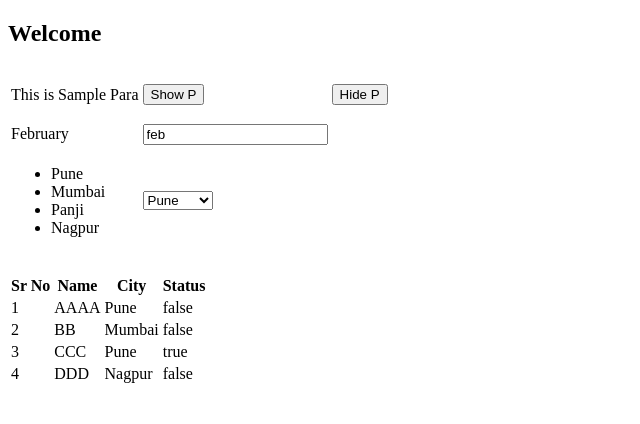
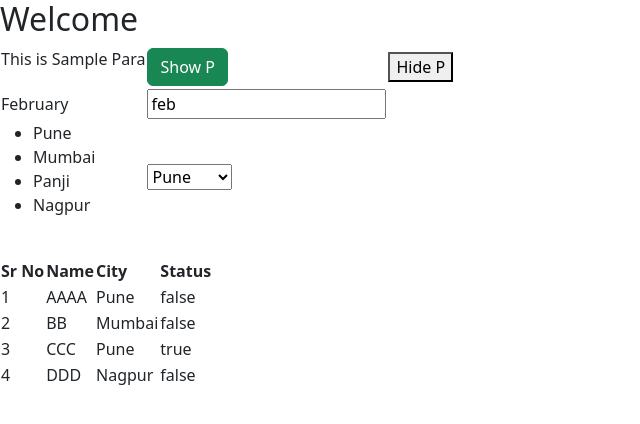
Before and after one commit to PalleWestermann/angular20Tutorial2, an Angular app: page / in a window 1280 px wide. Shown: the top 424 px of the page, without its empty margins (0-640 px from the left). Built offline with nearby package versions, Linux system fonts and the light colour scheme.

Commit message:
added bootstrap

```diff
--- a/angular.json
+++ b/angular.json
@@ -25,6 +25,7 @@
               }
             ],
             "styles": [
+              "./node_modules/bootstrap/dist/css/bootstrap.min.css",
               "src/styles.css"
             ]
           },
--- a/package.json
+++ b/package.json
@@ -29,6 +29,7 @@
     "@angular/forms": "^21.0.0",
     "@angular/platform-browser": "^21.0.0",
     "@angular/router": "^21.0.0",
+    "bootstrap": "^5.3.8",
     "rxjs": "~7.8.0",
     "tslib": "^2.3.0"
   },
--- a/src/app/components/control-flow/control-flow.html
+++ b/src/app/components/control-flow/control-flow.html
@@ -9,7 +9,7 @@
       }
     </td>
     <td>
-      <button (click)="showP()">Show P</button>
+      <button class="btn btn-success" (click)="showP()">Show P</button>
     </td>
     <td>
       <button (click)="hideP()">Hide P</button>
```
Also changed, not shown: 1 other file (tests, documents, lock files or other folders).
